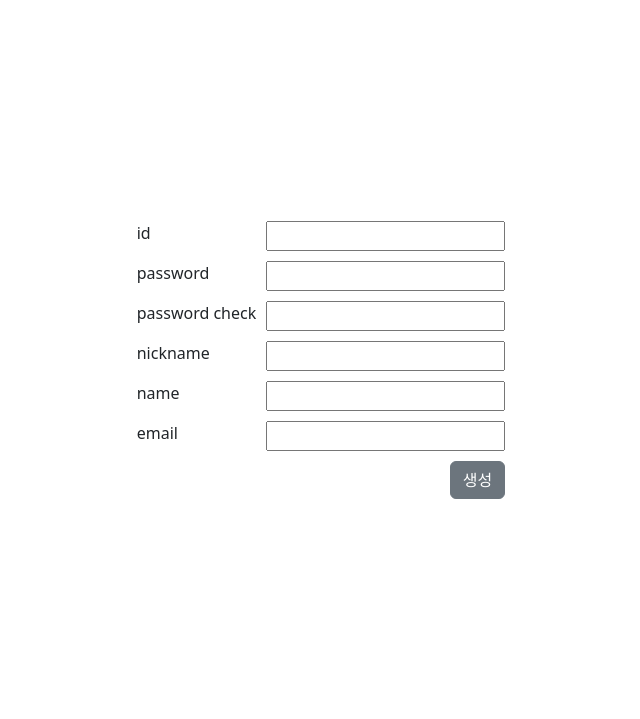
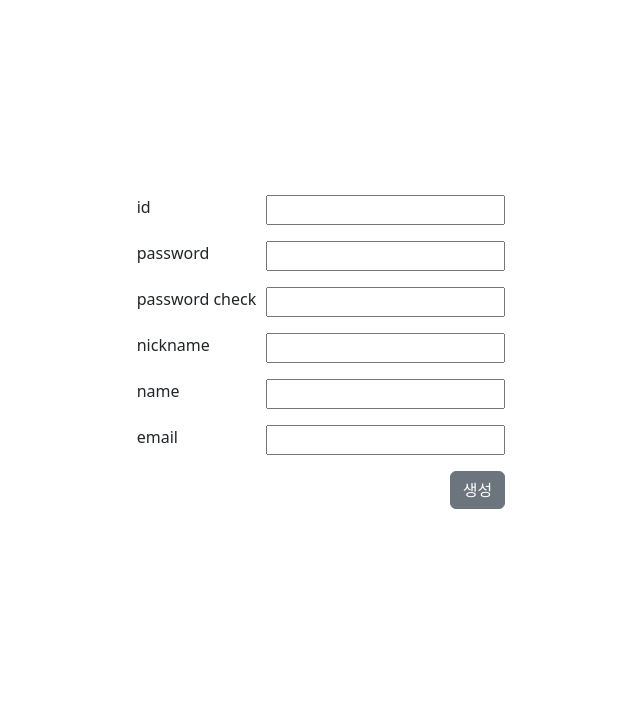
Before and after one commit to creative-darkstar/sparta-ai6-week8-pyteampj, a Flask app: page /register in a window 1280 px wide. Shown: the top 719 px of the page, without its empty margins (319-959 px from the left). Run offline with Flask 3, Linux system fonts and the light colour scheme.

Commit message:
24/04/03 결과물 저장

```diff
--- a/templates/login.html
+++ b/templates/login.html
@@ -28,8 +28,8 @@
                 <h1>sign in</h1>
                 <p>id<input type="text" name = "userid"></p>
                 <p>password<input type="password"  name = "password"></p>
-                <p><input type="button" class="btn btn-primary" value = "로그인"/> </p>
-                <p><a href="register" type="button" class="btn btn-secondary">회원가입</a></p>
+                <p><input type="submit" class="btn btn-primary" value = "로그인"/> </p>
+                <p><a href="register" type="submit" class="btn btn-secondary">회원가입</a></p>
             </form>
         </div>
         <script src="https://cdn.jsdelivr.net/npm/bootstrap@5.3.3/dist/js/bootstrap.bundle.min.js" integrity="sha384-YvpcrYf0tY3lHB60NNkmXc5s9fDVZLESaAA55NDzOxhy9GkcIdslK1eN7N6jIeHz" crossorigin="anonymous"></script>
--- a/templates/register.html
+++ b/templates/register.html
@@ -5,28 +5,36 @@
     <title>회원가입</title>
     <link href="https://cdn.jsdelivr.net/npm/bootstrap@5.3.3/dist/css/bootstrap.min.css" rel="stylesheet" integrity="sha384-QWTKZyjpPEjISv5WaRU9OFeRpok6YctnYmDr5pNlyT2bRjXh0JMhjY6hW+ALEwIH" crossorigin="anonymous">
     <style>
-        div {
+        .box-wrap {
             min-height: 90vh;
             display: flex;
             justify-content: center;
             align-items: center;
         }
-        input {
+        .mini-box-wrap {
+            display: flex;
+            flex-direction: column;
+        }
+        .index {
+            float: left;
+        }
+        .input-box {
             float: right;
             margin-left: 10px;
         }
     </style>
 </head>
 <body>
-<div>
-    <form action = "" method="post">
-        <p>id <input type="text" name = "userid"></p>
-        <p>password <input type="password" name = "password"></p>
-        <p>password check <input type="password" name = "passwordcheck"></p>
-        <p>nickname <input type="text" name = "nickname"></p>
-        <p>name <input type="text" name = "name"></p>
-        <p>email <input type="email" name = "email"></p>
-        <p><input type="button" class="btn btn-secondary" value="생성" /> </p>
+<div class="box-wrap">
+    <form action = "" method="post" class="mini-box-wrap">
+        <p class="index">id <input type="text" name = "userid" class="input-box"></p>
+<!--        <p><input type="submit" class="btn btn-secondary" value="중복 확인" style="float: left; padding: 0 30px;"/></p>-->
+        <p class="index">password <input type="password" name = "password" class="input-box"></p>
+        <p class="index">password check <input type="password" name = "passwordcheck" class="input-box"></p>
+        <p class="index">nickname <input type="text" name = "nickname" class="input-box"></p>
+        <p class="index">name <input type="text" name = "name" class="input-box"></p>
+        <p class="index">email <input type="email" name = "email" class="input-box"></p>
+        <p class="index"><input type="submit" class="btn btn-secondary" value="생성" style="float: right;"/></p>
     </form>
 </div>
 <script src="https://cdn.jsdelivr.net/npm/bootstrap@5.3.3/dist/js/bootstrap.bundle.min.js" integrity="sha384-YvpcrYf0tY3lHB60NNkmXc5s9fDVZLESaAA55NDzOxhy9GkcIdslK1eN7N6jIeHz" crossorigin="anonymous"></script>
```
Also changed, not shown: templates/navbartest.html (added, +27 -0 lines), templates/profile.html (added, +27 -0 lines), profile.py (added).
